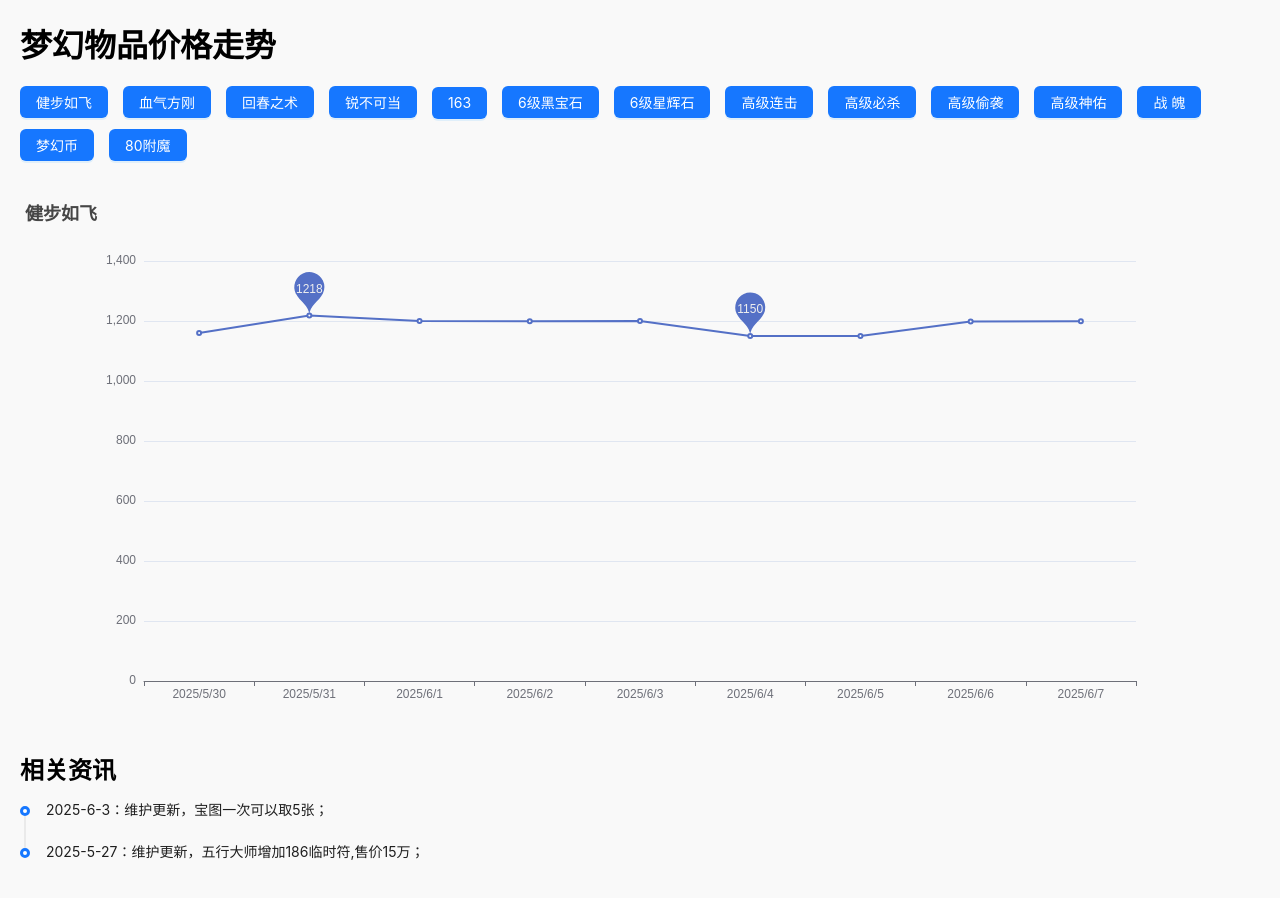
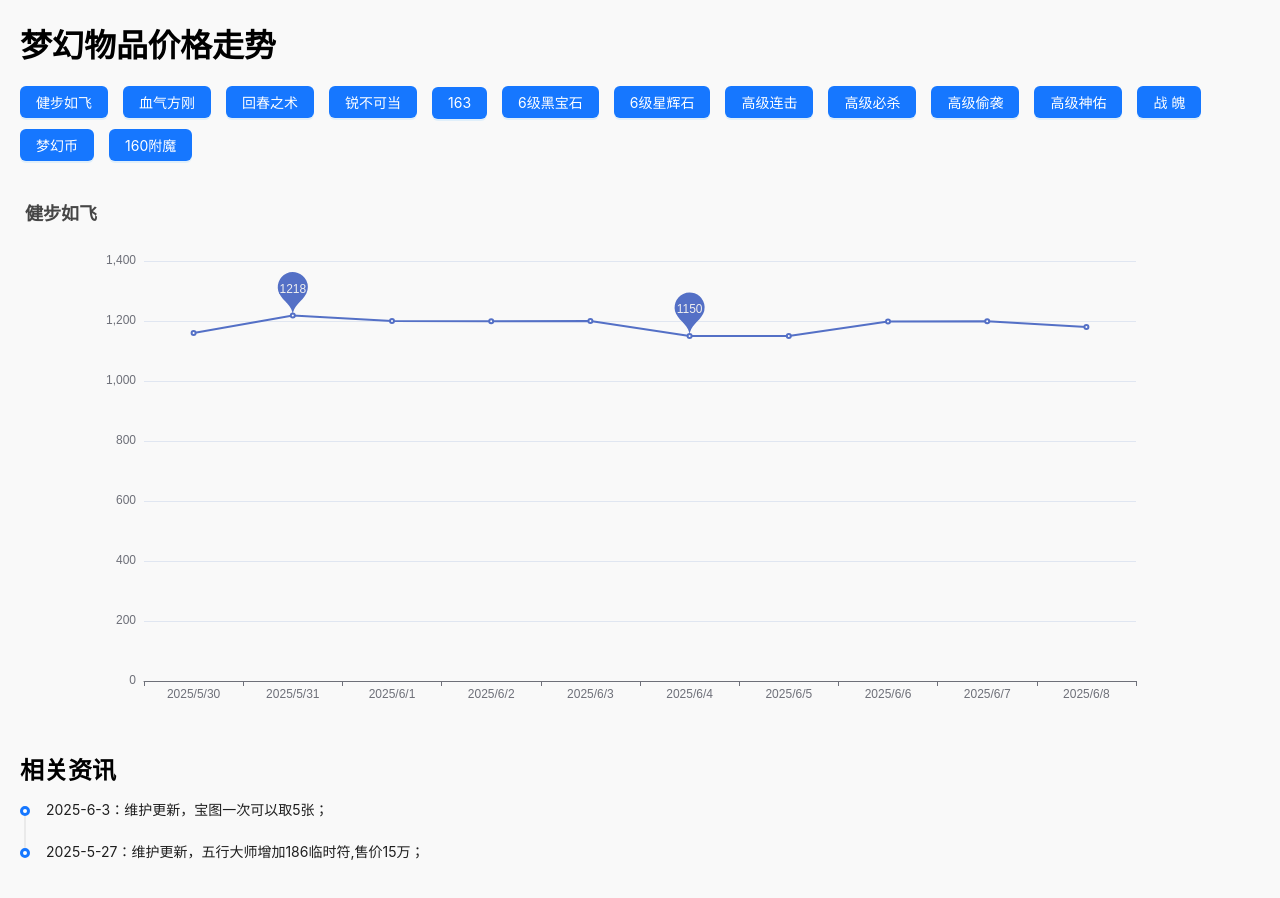
Before and after one commit to wangzhuang1/zhonglingshi, a React (Vite) app: page / in a window 1280 px wide. Shown: the top 898 px of the page. Built offline with nearby package versions, Linux system fonts and the light colour scheme.

Commit message:
更新数据，80附魔改为160附魔

```diff
--- a/src/data/price.ts
+++ b/src/data/price.ts
@@ -1,13 +1,13 @@
 const time = [
     '2025/5/30', '2025/5/31', '2025/6/1', '2025/6/2', '2025/6/3',
-    '2025/6/4', '2025/6/5', '2025/6/6', '2025/6/7'
+    '2025/6/4', '2025/6/5', '2025/6/6', '2025/6/7', '2025/6/8'
 ];
 const jianbu = {
     title: '健步如飞',
     time,
     price: [
         1160, 1218, 1200, 1199, 1200,
-        1150, 1150, 1198, 1199
+        1150, 1150, 1198, 1199, 1180
     ]
 }
 
@@ -16,7 +16,7 @@ const xueqi = {
     time,
     price: [
         236, 239, 239, 230, 246,
-        246, 238, 228, 240
+        246, 238, 228, 240, 232
     ]
 }
 const huichun = {
@@ -24,7 +24,7 @@ const huichun = {
     time,
     price: [
         108, 107, 107, 105, 106,
-        106, 105, 105, 105
+        106, 105, 105, 105, 105
     ]
 }
 
@@ -33,7 +33,7 @@ const ruibu = {
     time,
     price: [
         399, 395, 395, 395, 395,
-        394, 394, 392, 394
+        394, 394, 392, 394, 392
     ]
 }
 
@@ -42,7 +42,7 @@ const y63 = {
     time,
     price: [
         718, 739, 719, 719, 719,
-        718, 716, 718, 732
+        718, 716, 718, 732, 732
     ]
 }
 
@@ -51,7 +51,7 @@ const heibaoshi = {
     time,
     price: [
         39, 38, 39, 38, 38,
-        37, 38, 37, 37
+        37, 38, 37, 37, 37
     ]
 }
 
@@ -60,7 +60,7 @@ const xinghuishi = {
     time,
     price: [
         286, 288, 290, 291, 292,
-        290, 285, 283, 279
+        290, 285, 283, 279, 278
     ]
 }
 
@@ -69,7 +69,7 @@ const gaolian = {
     time,
     price: [
         392, 390, 386, 368, 379,
-        369, 370, 369, 384
+        369, 370, 369, 384, 384
     ]
 }
 
@@ -78,7 +78,7 @@ const gaobi = {
     time,
     price: [
         379, 373, 377, 376, 379,
-        369, 370, 367, 373
+        369, 370, 367, 373, 372
     ]
 }
 
@@ -87,7 +87,7 @@ const gaotou = {
     time,
     price: [
         386, 380, 380, 379, 380,
-        379, 372, 373, 371
+        379, 372, 373, 371, 374
     ]
 }
 
@@ -96,7 +96,7 @@ const gaoshen = {
     time,
     price: [
         95, 93, 105, 105, 106,
-        97, 97, 100, 103
+        97, 97, 100, 103, 103
     ]
 }
 
@@ -105,7 +105,7 @@ const zhanpo = {
     time,
     price: [
         232, 231, 229, 232, 231,
-        229, 233, 233, 232
+        229, 233, 233, 232, 232
     ]
 }
 
@@ -114,18 +114,18 @@ const MHB = {
     time,
     price: [
         231, 230, 228, 228, 229,
-        226, 226, 228, 226
+        226, 226, 228, 226, 226
     ]
 }
 
 
 
-const fumo80 = {
-    title: '80附魔',
+const fumo160 = {
+    title: '160附魔',
     time,
     price: [
-        930, 930, 920, 910, 910,
-        910, 910, 910, 930
+        588, 584, 585, 585, 585,
+        585, 584, 584, 580, 580
     ]
 }
 
@@ -134,7 +134,7 @@ const fumo80 = {
 const btnArr = [
     jianbu, xueqi, huichun, ruibu, y63,
     heibaoshi, xinghuishi, gaolian, gaobi, gaotou,
-    gaoshen, zhanpo, MHB, fumo80
+    gaoshen, zhanpo, MHB, fumo160
 ]
 
 export default btnArr;
```
